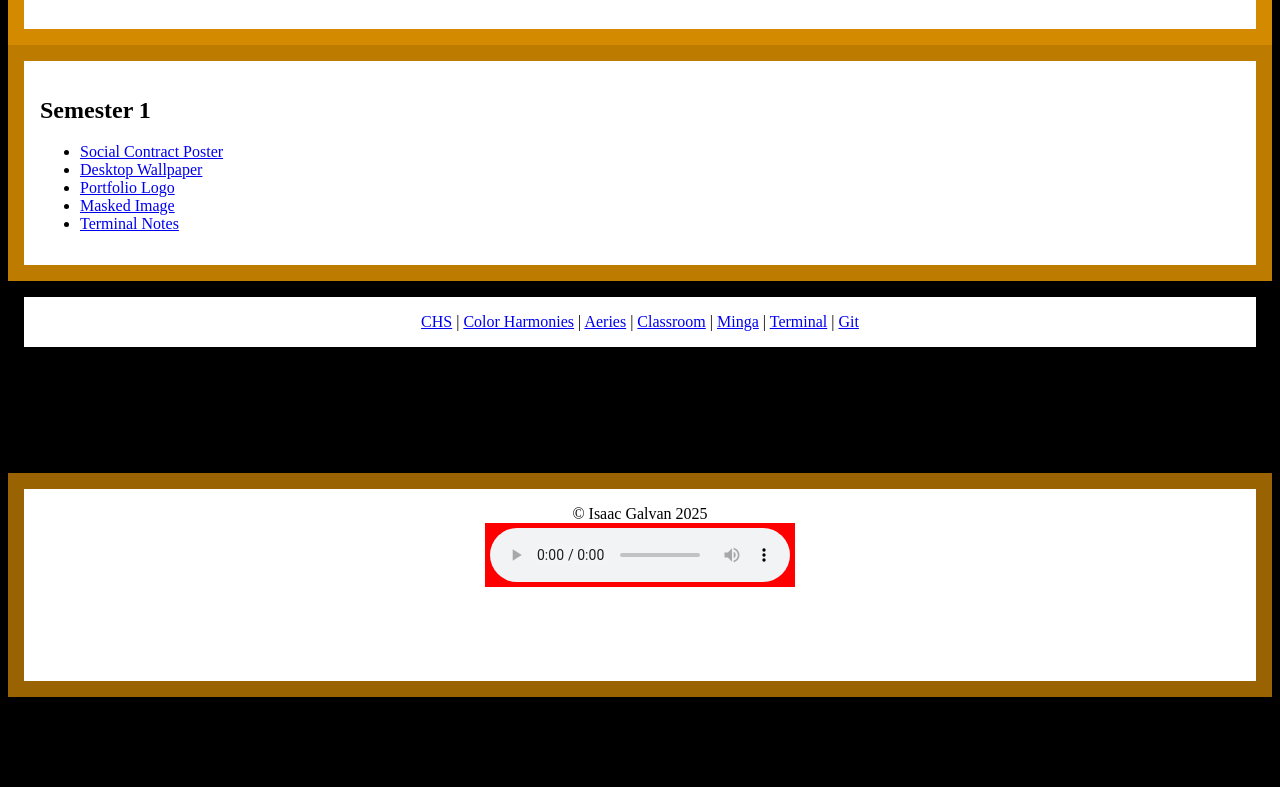
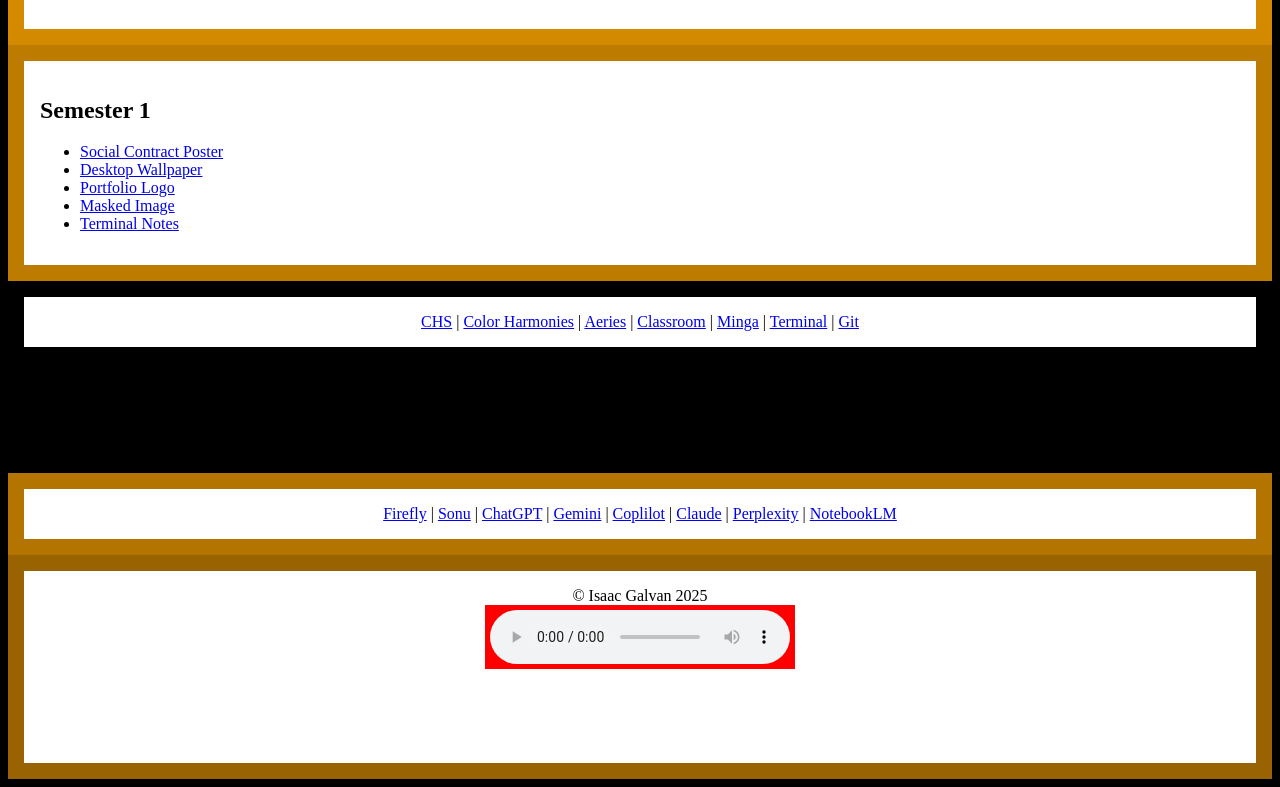
Before and after one commit to Isaac-IG1/igalvan032025, a plain HTML site: page index.html in a window 1280 px wide. Shown: the part 1498-2285 px from the top of the page. Before the commit the page ends 2203 px from the top, so only its background shows below. Drawn offline with Linux system fonts and the light colour scheme.

Commit message:
Added AI section to portfolio along with styles

```diff
--- a/index.html
+++ b/index.html
@@ -124,6 +124,25 @@
     </footer>
     <!-- End Footer -->
 
+    <!-- Begin AI footer -->
+
+    <section id="aifooter">
+      <div class="container">
+        <nav>
+          <a href="https://www.adobe.com/home">Firefly</a> |
+          <a href="https://suno.com/account">Sonu</a> |
+          <a href="https://chatgpt.com/">ChatGPT</a> |
+          <a href="https://gemini.google.com/">Gemini</a> |
+          <a href="https://copilot.microsoft.com/">Coplilot</a> |
+          <a href="https://claude.ai/login">Claude</a> |
+          <a href="https://www.perplexity.ai/">Perplexity</a> |
+          <a href="https://notebooklm.google/">NotebookLM</a>
+        </nav>
+      </div>
+    </section>
+
+    <!-- End AI footer -->
+
     <!-- Begin SubFooter -->
     <footer id="subfooter">
       <div class="container">
--- a/styles.css
+++ b/styles.css
@@ -75,6 +75,18 @@ body {
   min-height: auto;
   text-align: center;
 }
+
+#aifooter{
+  padding:1rem;
+  background-color: rgb(179, 117, 0);
+  min-height: auto;
+}
+
+#aifooter .container{
+  min-height: auto;
+  text-align: center;
+
+}
 #subfooter {
   background-color: rgb(152, 99, 0);
   min-height: 10rem;
```
Also changed, not shown: 1 other file.
